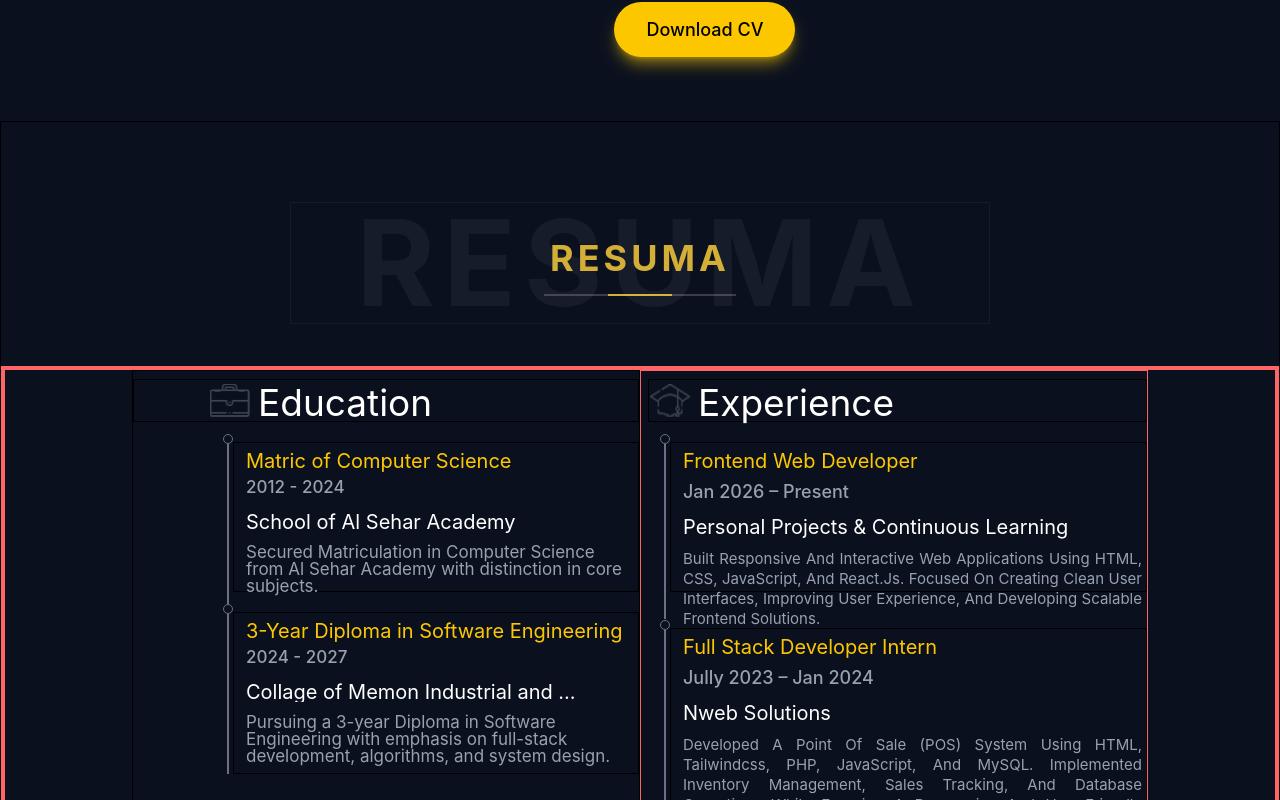
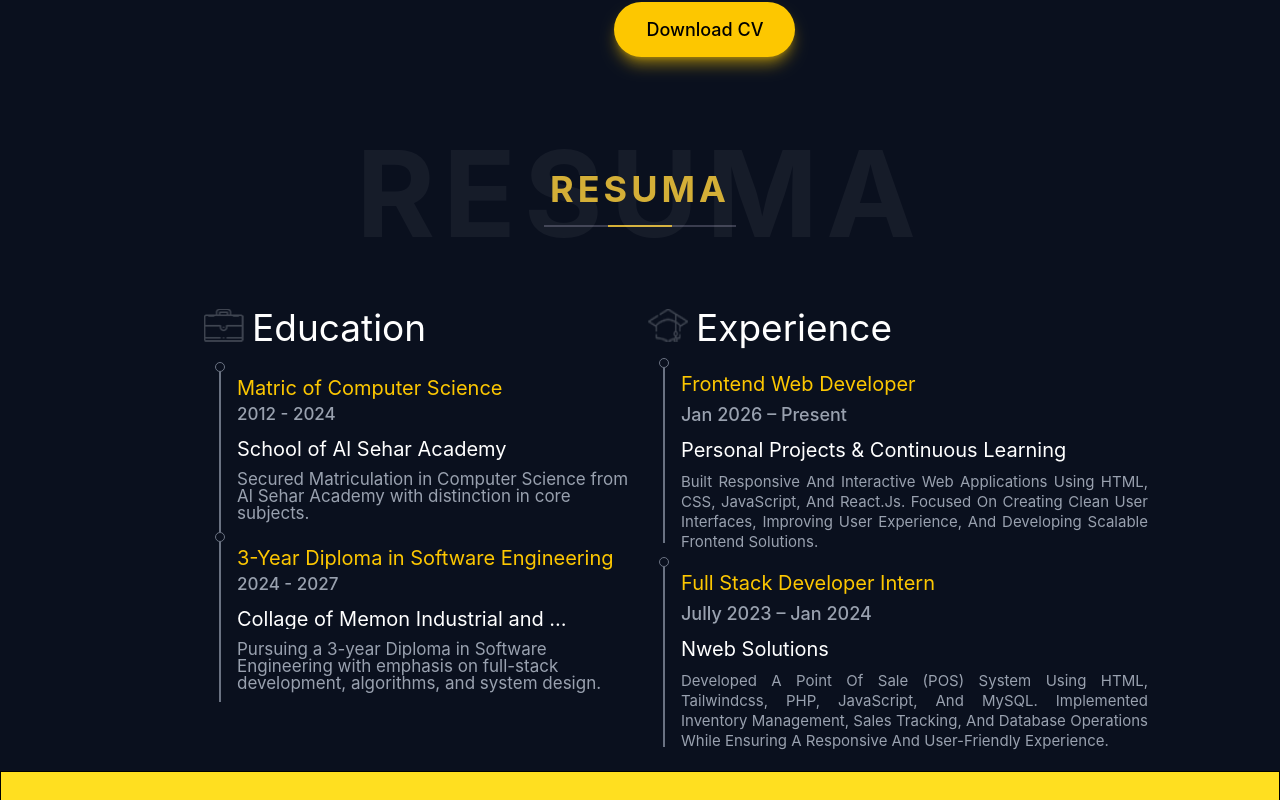
Before and after one commit to hasnainasif0761/Personal-Reactjs-Advance-Topic-Portfolio-, a React (Vite) app: page / in a window 1280 px wide. Shown: the part 1580-2380 px from the top of the page. Built offline with nearby package versions, Linux system fonts and the light colour scheme.

Commit message:
feat: update Navbar for improved responsiveness, adjust Resuma layout and styling

```diff
--- a/src/App.jsx
+++ b/src/App.jsx
@@ -43,7 +43,7 @@ function App(){
           <Project/>
         </div>
         <div data-scroll-section>
-          <Contact />
+          {/* <Contact /> */}
         </div>
       </div>
     )
--- a/src/Pages/Resuma.jsx
+++ b/src/Pages/Resuma.jsx
@@ -1,8 +1,8 @@
 function Resuma(){
     return(
-    <div id="resuma" className='w-full h-auto text-6xl flex-col  md:h-screen border bg-[#0A101e] flex items-center justify-center text-center'>
+    <div id="resuma" className='w-full h-auto text-6xl flex-col  bg-[#0A101e] flex items-center justify-center text-center'>
         <div className=" relative mt-10 text-center">
-        <h1 className="absolute md:w-[700px] flex justify-center items-center w-full md:flex hidden border top-1/2 left-1/2 -translate-x-1/2 -translate-y-1/2 md:text-[60px] text-[10px] md:text-[120px] font-[700] text-white/5 tracking-[8px] select-none">
+        <h1 className="absolute md:w-[700px] flex justify-center items-center w-full md:flex hidden top-1/2 left-1/2 -translate-x-1/2 -translate-y-1/2 md:text-[60px] text-[10px] md:text-[120px] font-[700] text-white/5 tracking-[8px] select-none">
           RESUMA
         </h1>
     <h2 className="relative z-10 text-4xl font-bold mt-2 text-[#d4af37] tracking-[4px]">
@@ -14,19 +14,19 @@ function Resuma(){
       <span className="w-16 h-0.5 bg-[#3a3d4f]"></span>
     </div>
         </div>
-        <div className="w-full mt-[70px]  h-auto border border-4 mb-2 border-red-400 flex md:flex-row flex-col justify-center items-center">
-          <div className="md:w-[40%] w-full border h-full md:pl-[0px] pl-5 md:mb-0 mb-3">
-            <div className="border flex mt-2 items-center justify-start md:pl-[76px]">
+        <div className="w-full mt-[70px]  h-auto  mb-2  flex md:flex-row flex-col justify-center items-start">
+          <div className="md:w-[40%] w-full  h-full md:pl-[0px] pl-5 md:mb-0 mb-3">
+            <div className="flex mt-2 items-center justify-start md:pl-[76px]">
               <img src="/edu_icon.png" className="w-[40px] h-[33px]" />
               <h2 className="text-[37px] ml-2  text-white mt-1">Education</h2>
             </div>
-            <div className="md:ml-[90px] mt-3">
+            <div className="md:ml-[87px] mt-4">
               <div className="flex group">
               <div>
               <div className="border-gray-500 group-hover:border-yellow-400 group-hover:bg-yellow-400 transition-all duration-300 border-[1.7px] w-[10px] h-[10px] rounded-full"></div>
               <div className="w-[1px] ml-1 h-[160px] border border-gray-500 "></div>
               </div>
-              <div className="border w-auto text-start h-[150px] pl-3 mt-2 p-1 pt-2">
+              <div className="w-auto text-start h-[150px] pl-3 mt-2 p-1 pt-2">
                 <h1 className="text-[20px] text-yellow-400">Matric of Computer Science</h1>
                 <p className="text-gray-400 text-[17px] mt-2 font-[500] text-start">2012 - 2024</p>
                 <h1 className="text-[20px] mt-4 text-white">School of Al Sehar Academy</h1>
@@ -38,7 +38,7 @@ function Resuma(){
               <div className="border-gray-500 border-[1.7px] group-hover:border-yellow-400 group-hover:bg-yellow-400 transition-all duration-300 w-[10px] h-[10px] rounded-full"></div>
               <div className="w-[1px] ml-1 h-[160px] border border-gray-500"></div>
               </div>
-              <div className="border w-auto text-start h-auto pl-3 mt-2 p-1 pt-2">
+              <div className="w-auto text-start h-auto pl-3 mt-2 p-1 pt-2">
                 <h1 className="text-[20px] text-yellow-400"> 3-Year Diploma in Software Engineering</h1>
                 <p className="text-gray-400 text-[17px] mt-2 font-[500] text-start">2024 - 2027</p>
                 <h1 className="text-[20px] mt-4 text-white truncate max-w-[340px]" title="Memon Industrial and Technical Institute">Collage of Memon Industrial and Technical Institute</h1>
@@ -47,8 +47,8 @@ function Resuma(){
               </div>
             </div>
           </div>
-          <div className="md:w-[40%] w-full border border-red-400 h-auto  md:pl-[7px] pl-5">
-            <div className="border flex mt-2 items-center justify-start md:pl-[1px]">
+          <div className="md:w-[40%] w-full h-auto  md:pl-[7px] pl-5">
+            <div className="flex mt-2 items-center justify-start md:pl-[1px]">
               <img src="/exp-icon.png" className="w-[40px] h-[33px]" />
               <h2 className="text-[37px] ml-2  text-white mt-1">Experience</h2>
             </div>
@@ -57,19 +57,19 @@ function Resuma(){
               <div className="border-gray-500 group-hover:border-yellow-400 group-hover:bg-yellow-400 transition-all duration-300 border-[1.7px] w-[10px] h-[10px] rounded-full"></div>
               <div className="w-[1px] ml-1 h-[175px] border border-gray-500 "></div>
               </div>
-              <div className="border w-auto text-start h-[150px] pl-3 mt-2 p-1 pt-2">
+              <div className="w-auto text-start h-auto pl-3 mt-2 p-1 pt-2">
                 <h1 className="text-[20px] text-yellow-400">Frontend Web Developer</h1>
                 <p className="text-gray-400 text-[18px] mt-3 font-[500] text-start">Jan 2026 – Present</p>
                 <h1 className="text-[20px] mt-4 text-white">Personal Projects & Continuous Learning</h1>
                 <p className="text-[15px] text-gray-400 text-justify traking-wider text-lg/[20px] capitalize max-w-[500px] mt-3 float-none">Built responsive and interactive web applications using HTML, CSS, JavaScript, and React.js. Focused on creating clean user interfaces, improving user experience, and developing scalable frontend solutions.</p>
               </div>
               </div>
-            <div className="flex group ml-3 mt-[1px]">
+            <div className="flex group ml-3 mt-[1px] mb-2">
               <div>
               <div className="border-gray-500 group-hover:border-yellow-400 group-hover:bg-yellow-400 transition-all duration-300 border-[1.7px] w-[10px] h-[10px] rounded-full"></div>
-              <div className="w-[1px] ml-1 h-[175px] border border-gray-500 "></div>
+              <div className="w-[1px] ml-1 h-[180px] border border-gray-500 "></div>
               </div>
-              <div className="border w-auto text-start h-auto pl-3 mt-2 p-1 pt-2">
+              <div className="w-auto text-start h-auto pl-3 mt-2 p-1 pt-2">
                 <h1 className="text-[20px] text-yellow-400">Full Stack Developer Intern</h1>
                 <p className="text-gray-400 text-[18px] mt-3 font-[500] text-start">Jully 2023 – Jan 2024</p>
                 <h1 className="text-[20px] mt-4 text-white">Nweb Solutions</h1>
--- a/src/components/Navbar.jsx
+++ b/src/components/Navbar.jsx
@@ -27,9 +27,9 @@ function Navbar() {
   },[])
 
   return (
-    <nav className={`w-full h-20 ${showBg ? 'bg-[#070f1c]' : 'bg-transparent'} transition-all duration-300 ease-in-out flex justify-between items-center px-5 fixed top-0 left-0`}>
-     <div>
-           <p className='text-white z-10 md:text-3xl text-lg logo_head tracking-widest'>&lt; <span className='text-yellow-400'>H</span>uzaifa /&gt;</p>
+    <nav className={`w-full z-20 h-20 ${showBg ? 'bg-[#070f1c]' : 'bg-transparent'} transition-all duration-300 ease-in-out flex justify-between items-center px-5 fixed top-0 left-0`}>
+     <div className='z-10'>
+           <p className='text-white md:text-3xl text-lg logo_head tracking-widest'>&lt; <span className='text-yellow-400'>H</span>uzaifa /&gt;</p>
      </div>
      <ul className='hidden md:flex gap-10'>
         <li><a href="#" className="text-white font-semibold hover:text-gray-300 duration-150">HOME</a></li>
@@ -41,7 +41,7 @@ function Navbar() {
      <p className='hidden md:flex items-center gap-4 font-semibold justif-center text-lg text-yellow-400'><FaPhone className='text-white' /> +92 311 124 3675</p>
      {isOpen ? <RxCross1 size={40} onClick={()=>setIsOpen(!isOpen)}  className="flex z-10 md:hidden select-none text-white cursor-pointer" /> : <BsList size={40} onClick={()=>setIsOpen(!isOpen)}  className="flex z-10 md:hidden select-none text-white cursor-pointer" /> }
     {
-        <ul className={`absolute top-0 transition-all duration-300 ease-in-out ${isOpen?'left-0':'-left-full'} w-full bg-black/50 h-screen md:hidden flex flex-col gap-4 justify-center items-center shadow-lg`}>
+        <ul className={`absolute ${showBg ? 'top-full' : 'top-0'} top-0 transition-all duration-300 ease-in-out ${isOpen?'left-0':'-left-full'} w-full bg-black/50 h-screen md:hidden flex flex-col gap-4 justify-center items-center shadow-lg`}>
         <li><a href="#" className="text-white font-semibold hover:text-gray-300 duration-150" onClick={()=>setIsOpen(false)}>HOME</a></li>
         <li><a href="#about" className='text-white font-semibold hover:text-gray-300 duration-150' onClick={()=>setIsOpen(false)}>ABOUT</a></li>
         <li><a href="#resuma" className="text-white font-semibold hover:text-gray-300 duration-150" onClick={()=>setIsOpen(false)}>RESUMA</a></li>
```
